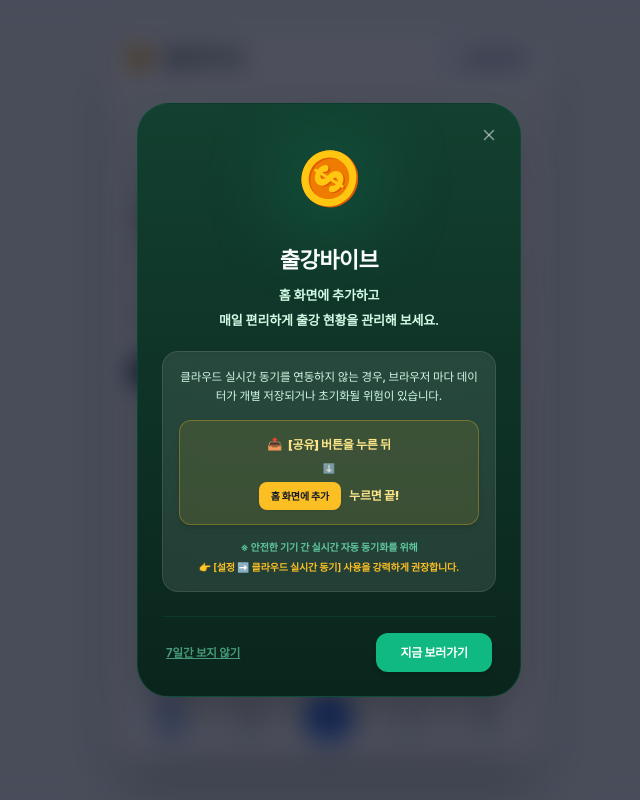
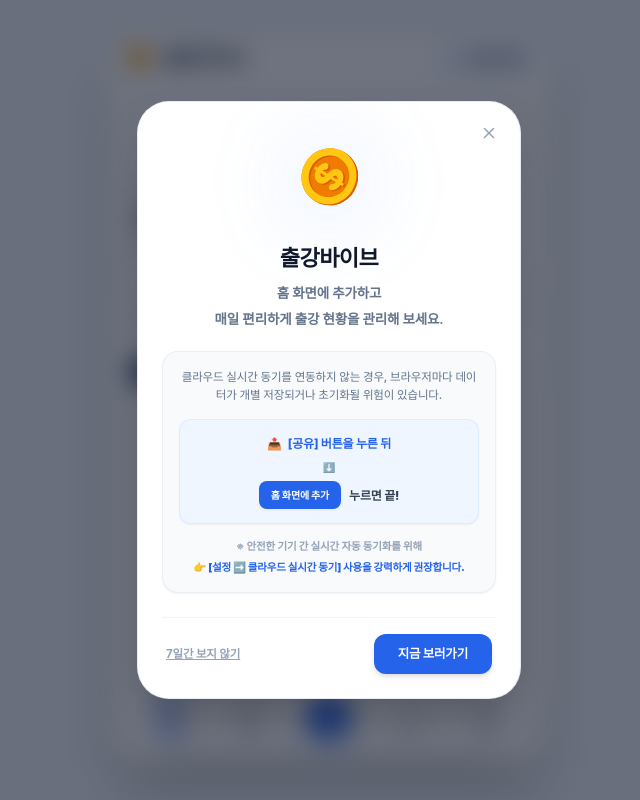
Before and after one commit to ehomekorea-netizen/lecture-payment-dashboard, a React (Vite) app: page / in a window 1280 px wide. Shown: the whole page, without its empty margins (311-951 px from the left). Built offline with nearby package versions, Linux system fonts and the light colour scheme; a web font is replaced by a local one.

Commit message:
feat: upgrade modal popups to full viewport, refine notice modal design, allow optional emoji preset selection, fix preset ratios rendering in stats breakdown, and clean sponsor subtitles

```diff
--- a/src/App.jsx
+++ b/src/App.jsx
@@ -1182,7 +1182,14 @@ ${aiText}
       isPaid: false,
       taxRate: '3.3%',
       taxBase: 'LectureOnly',
-      customTax: 0
+      customTax: 0,
+      _newPresetName: '',
+      _newPresetRate: '',
+      _newPresetRole: 'Main',
+      _newPresetTax: '3.3%',
+      _newPresetEmoji: null,
+      _showEmojiPicker: false,
+      _tab: 'record'
     });
   };
 
@@ -1280,7 +1287,14 @@ ${aiText}
       isPaid: lecture.isPaid,
       taxRate: lecture.taxRate || '3.3%',
       taxBase: lecture.taxBase || 'LectureOnly',
-      customTax: lecture.customTax || 0
+      customTax: lecture.customTax || 0,
+      _tab: 'record',
+      _newPresetName: '',
+      _newPresetRate: '',
+      _newPresetRole: 'Main',
+      _newPresetTax: '3.3%',
+      _newPresetEmoji: null,
+      _showEmojiPicker: false
     });
 
     setIsAddModalOpen(true);
@@ -2301,27 +2315,18 @@ function doPost(e) {
               <div className="bg-white p-5 rounded-[24px] border border-slate-200/60 shadow-sm flex flex-col gap-3">
                 <div>
                   <h4 className="text-[15px] font-black text-slate-800">주요 주관사별 비중</h4>
-                  <p className="text-[11.5px] text-slate-400 mt-0.5 font-semibold">매출 기여도 기준 정렬</p>
+                  <p className="text-[11.5px] text-slate-400 mt-0.5 font-semibold">기여도 기준 정렬</p>
                 </div>
                 {statsYearLectures.length === 0 ? (
                   <div className="text-[12px] text-slate-400 text-center py-10 font-bold">데이터가 없습니다.</div>
                 ) : (
                   <div className="flex flex-col gap-3">
-                    {statsSortedInsts.map((inst, i) => {
-                        const isPreset = presets.some(p => p.name === inst.name);
+                     {statsSortedInsts.map((inst, i) => {
                         return (
                           <div key={i} className="flex flex-col gap-1.5">
                             <div className="flex justify-between items-center text-[12px] font-bold">
-                              <span className="text-slate-700">{isPreset ? `⭐ ${inst.name}` : inst.name}</span>
-                              {!isPreset && (
-                                <span className="text-slate-500">{Math.round(inst.pct)}% ({formatWon(inst.val)}원)</span>
-                              )}
-                            </div>
-                            <div className="w-full h-3 bg-slate-50 rounded-full overflow-hidden border border-slate-100">
-                              <div
-                                className="h-full bg-indigo-500 rounded-full"
-                                style={{ width: `${inst.pct}%`, opacity: 1 - (i * 0.15) }}
-                              />
+                              <span className="text-slate-700">{inst.name}</span>
+                              <span className="text-slate-500">{Math.round(inst.pct)}% ({formatWon(inst.val)}원)</span>
                             </div>
                           </div>
                         );
@@ -2622,7 +2627,14 @@ function doPost(e) {
                         isPaid: false,
                         taxRate: '3.3%',
                         taxBase: 'LectureOnly',
-                        customTax: 0
+                        customTax: 0,
+                        _newPresetName: '',
+                        _newPresetRate: '',
+                        _newPresetRole: 'Main',
+                        _newPresetTax: '3.3%',
+                        _newPresetEmoji: null,
+                        _showEmojiPicker: false,
+                        _tab: 'record'
                       });
                       setIsAddModalOpen(true);
                     }}
@@ -2665,10 +2677,8 @@ function doPost(e) {
           [MODAL 3]: Add/Edit Lecture Modal — Redesigned with Preset Picker
          ======================================================== */}
       {isAddModalOpen && (
-        <div className="fixed inset-0 flex items-end md:items-center justify-center p-0 md:p-4 z-50 backdrop-blur-fade">
-          <div className="bg-white w-full md:max-w-md rounded-t-[32px] md:rounded-[28px] max-h-[92vh] md:max-h-none flex flex-col pb-6 md:pb-0 shadow-2xl bottom-sheet-enter md:modal-zoom-in overflow-hidden" style={{boxShadow: '0 -4px 40px rgba(31,46,91,0.18)'}}>
-            {/* Drag handle */}
-            <div className="w-12 h-1.5 bg-gray-200 rounded-full mx-auto my-3 md:hidden flex-shrink-0" />
+        <div className="fixed inset-0 flex items-stretch md:items-center justify-center p-0 md:p-4 z-50 backdrop-blur-fade">
+          <div className="bg-white w-full md:max-w-md h-full md:h-auto rounded-none md:rounded-[28px] flex flex-col pb-6 md:pb-0 shadow-2xl md:modal-zoom-in overflow-hidden" style={{boxShadow: '0 -4px 40px rgba(31,46,91,0.18)'}}>
 
             {/* Folder-Tab style Header: 직접 등록 / 즐겨찾기 선택 */}
             <div className="px-5 pt-4 pb-0 flex items-end justify-between bg-slate-100 border-b border-slate-200">
@@ -2708,7 +2718,7 @@ function doPost(e) {
                   즐겨찾기 선택 ⭐
                 </button>
               </div>
-              <button onClick={() => setIsAddModalOpen(false)} className="p-1.5 text-slate-400 hover:bg-slate-200 hover:text-slate-600 rounded-xl mb-2.5 transition">
+              <button onClick={() => setIsAddModalOpen(false)} className="p-1.5 text-blue-600 hover:bg-blue-50 rounded-xl mb-2.5 transition border-none bg-transparent cursor-pointer flex items-center justify-center">
                 <X size={18} />
               </button>
             </div>
@@ -2984,14 +2994,20 @@ function doPost(e) {
                 <div className="p-4 rounded-2xl flex flex-col gap-3" style={{background: 'linear-gradient(135deg, #EFF6FF 0%, #F0F9FF 100%)', border: '1px dashed rgba(30,58,138,0.25)'}}>
                   <span className="font-black text-[11.5px] text-[#1E3A8A]">⭐ 새 즐겨찾기 추가</span>
                   <div className="flex gap-2">
-                    <button type="button" onClick={() => setFormData(prev => ({ ...prev, _showEmojiPicker: !prev._showEmojiPicker }))} className="w-10 h-10 rounded-xl bg-white border border-blue-200 flex items-center justify-center text-lg shadow-sm flex-shrink-0">{formData._newPresetEmoji || '🌱'}</button>
+                    <button type="button" onClick={() => setFormData(prev => ({ ...prev, _showEmojiPicker: !prev._showEmojiPicker }))} className="w-10 h-10 rounded-xl bg-white border border-blue-200 flex items-center justify-center text-lg shadow-sm flex-shrink-0">
+                      {formData._newPresetEmoji || <span className="text-[10px] text-slate-400 font-extrabold">없음</span>}
+                    </button>
                     <input type="text" placeholder="기관명 입력" value={formData._newPresetName || ''} onChange={e => setFormData(prev => ({ ...prev, _newPresetName: e.target.value }))} className="flex-1 px-3 py-2 border border-blue-200 rounded-xl bg-white text-[11px] font-bold focus:outline-none focus:border-[#1E3A8A]" />
                   </div>
                   {formData._showEmojiPicker && (
-                    <div className="bg-white border border-slate-200 shadow-xl rounded-2xl p-3 grid grid-cols-5 gap-1.5">
-                      {['🌱', '💻', '🤖', '⛺', '🎒', '🏫', '👔', '🏢', '🗂️', '🏠'].map(e => (
-                        <button key={e} type="button" onClick={() => setFormData(prev => ({ ...prev, _newPresetEmoji: e, _showEmojiPicker: false }))} className="w-8 h-8 rounded-lg hover:bg-blue-50 flex items-center justify-center text-lg">{e}</button>
-                      ))}
+                    <div className="bg-white border border-slate-200 shadow-xl rounded-2xl p-3 flex flex-col gap-2 mt-1">
+                      <div className="text-[10px] text-slate-400 font-bold">이모지 선택</div>
+                      <div className="grid grid-cols-5 gap-1.5">
+                        {['🌱', '💻', '🤖', '⛺', '🎒', '🏫', '👔', '🏢', '🗂️', '🏠'].map(e => (
+                          <button key={e} type="button" onClick={() => setFormData(prev => ({ ...prev, _newPresetEmoji: e, _showEmojiPicker: false }))} className="w-8 h-8 rounded-lg hover:bg-blue-50 flex items-center justify-center text-lg">{e}</button>
+                        ))}
+                      </div>
+                      <button type="button" onClick={() => setFormData(prev => ({ ...prev, _newPresetEmoji: null, _showEmojiPicker: false }))} className="w-full py-1.5 bg-slate-100 hover:bg-slate-200 text-slate-700 text-[10px] font-bold rounded-lg transition-colors border-none mt-1 cursor-pointer">이모지 사용 안함 (❌)</button>
                     </div>
                   )}
                   <div className="grid grid-cols-2 gap-2">
@@ -2999,7 +3015,37 @@ function doPost(e) {
                     <input type="number" placeholder="시간당 단가(원)" value={formData._newPresetRate || ''} onChange={e => setFormData(prev => ({ ...prev, _newPresetRate: e.target.value }))} className="px-3 py-2 border border-blue-100 rounded-xl bg-white text-[11px] font-bold focus:outline-none" />
                   </div>
                   <select value={formData._newPresetTax || '3.3%'} onChange={e => setFormData(prev => ({ ...prev, _newPresetTax: e.target.value }))} className="px-3 py-2 bg-white border border-blue-100 rounded-xl text-[11px] font-bold"><option value="3.3%">공제세율 3.3% (기본)</option><option value="8.8%">공제세율 8.8%</option><option value="None">공제 없음 (0%)</option></select>
-                  <button type="button" onClick={() => { const name=(formData._newPresetName||'').trim(); if(!name){alert('기관명을 입력해 주세요.');return;} const emoji=formData._newPresetEmoji||'🌱'; setPresets(prev=>[...prev,{id:`p-${Date.now()}`,name:`${emoji} ${name}`,role:formData._newPresetRole||'Main',rate:Number(formData._newPresetRate)||100000,classes:2,transportFee:0,taxRate:formData._newPresetTax||'3.3%'}]); setFormData(prev=>({...prev,_newPresetName:'',_newPresetRate:'',_newPresetRole:'Main',_newPresetTax:'3.3%',_newPresetEmoji:'🌱',_showEmojiPicker:false})); alert('즐겨찾기가 저장되었습니다!'); }} className="w-full py-2.5 bg-[#1E3A8A] hover:bg-[#0F172A] text-white font-black rounded-xl text-[11.5px] shadow-sm transition">새 즐겨찾기 추가 저장</button>
+                  <button type="button" onClick={() => {
+                    const name = (formData._newPresetName || '').trim();
+                    if (!name) {
+                      alert('기관명을 입력해 주세요.');
+                      return;
+                    }
+                    const emoji = formData._newPresetEmoji;
+                    const finalName = emoji ? `${emoji} ${name}` : name;
+                    setPresets(prev => [
+                      ...prev,
+                      {
+                        id: `p-${Date.now()}`,
+                        name: finalName,
+                        role: formData._newPresetRole || 'Main',
+                        rate: Number(formData._newPresetRate) || 100000,
+                        classes: 2,
+                        transportFee: 0,
+                        taxRate: formData._newPresetTax || '3.3%'
+                      }
+                    ]);
+                    setFormData(prev => ({
+                      ...prev,
+                      _newPresetName: '',
+                      _newPresetRate: '',
+                      _newPresetRole: 'Main',
+                      _newPresetTax: '3.3%',
+                      _newPresetEmoji: null,
+                      _showEmojiPicker: false
+                    }));
+                    alert('즐겨찾기가 저장되었습니다!');
+                  }} className="w-full py-2.5 bg-[#1E3A8A] hover:bg-[#0F172A] text-white font-black rounded-xl text-[11.5px] shadow-sm transition border-none cursor-pointer">새 즐겨찾기 추가 저장</button>
                 </div>
               </div>
             )}
@@ -3011,20 +3057,17 @@ function doPost(e) {
           [MODAL 4]: AI Scan Modal (Desktop: centered / Mobile: Bottom Sheet)
          ======================================================== */}
       {isAiModalOpen && (
-        <div className="fixed inset-0 flex items-end md:items-center justify-center p-0 md:p-4 z-50 backdrop-blur-fade">
-          <div className="bg-white w-full md:max-w-xl rounded-t-[32px] md:rounded-[28px] max-h-[90vh] overflow-y-auto flex flex-col pb-8 md:pb-0 shadow-2xl bottom-sheet-enter md:modal-zoom-in" style={{boxShadow: '0 -4px 40px rgba(31,46,91,0.18)'}}>
-            {/* drag handle for mobile */}
-            <div className="w-12 h-1.5 bg-gray-200 rounded-full mx-auto my-3 md:hidden flex-shrink-0" />
-
-
-            <div className="p-5 border-b border-indigo-100 flex items-center justify-between bg-gradient-to-r from-slate-900 via-indigo-950 to-slate-900 text-white">
-              <h3 className="text-[16px] font-black text-white flex items-center gap-2">
-                <svg width="20" height="20" viewBox="0 0 24 24" fill="none" xmlns="http://www.w3.org/2000/svg" className="text-blue-400 animate-pulse animate-duration-1000">
+        <div className="fixed inset-0 flex items-stretch md:items-center justify-center p-0 md:p-4 z-50 backdrop-blur-fade">
+          <div className="bg-white w-full md:max-w-xl h-full md:h-auto rounded-none md:rounded-[28px] overflow-y-auto flex flex-col pb-8 md:pb-0 shadow-2xl md:modal-zoom-in" style={{boxShadow: '0 -4px 40px rgba(31,46,91,0.18)'}}>
+
+
+            <div className="p-5 border-b border-slate-100 flex items-center justify-between bg-white text-slate-800">
+              <h3 className="text-[16px] font-black text-slate-800 flex items-center gap-2">
+                <svg width="20" height="20" viewBox="0 0 24 24" fill="none" xmlns="http://www.w3.org/2000/svg" className="text-blue-500 animate-pulse animate-duration-1000">
                   <defs>
                     <linearGradient id="gemini-logo-grad-modal" x1="0%" y1="0%" x2="100%" y2="100%">
-                      <stop offset="0%" stopColor="#93C5FD" />
-                      <stop offset="50%" stopColor="#3B82F6" />
-                      <stop offset="100%" stopColor="#8B5CF6" />
+                      <stop offset="0%" stopColor="#2563EB" />
+                      <stop offset="100%" stopColor="#3B82F6" />
                     </linearGradient>
                   </defs>
                   <path d="M12 2C12 2 12.3 8.5 4 12C12.3 12 12 22 12 22C12 22 11.7 12 20 12C11.7 8.5 12 2 12 2Z" fill="url(#gemini-logo-grad-modal)" />
@@ -3036,7 +3079,7 @@ function doPost(e) {
                   setIsAiModalOpen(false);
                   setIsAiVerifying(false);
                 }}
-                className="p-1.5 text-indigo-200 hover:text-white hover:bg-white/10 rounded-lg transition"
+                className="p-1.5 text-[#2563EB] hover:bg-blue-50 rounded-xl transition border-none bg-transparent cursor-pointer flex items-center justify-center"
               >
                 <X size={18} />
               </button>
@@ -3551,12 +3594,12 @@ function doPost(e) {
 
       {/* ── [MODAL 8]: 최초 안내 공지사항 모달 (홈 화면 추가 권장) ── */}
       {isNoticeOpen && (
-        <div className="fixed inset-0 z-50 flex items-center justify-center p-4 backdrop-blur-md bg-slate-950/70 animate-fade-in">
-          <div className="bg-gradient-to-b from-[#134030] to-[#0a251c] w-full max-w-sm rounded-[32px] shadow-2xl overflow-hidden relative flex flex-col items-center p-6 border border-emerald-800/40">
+        <div className="fixed inset-0 z-50 flex items-center justify-center p-4 backdrop-blur-md bg-slate-900/60 animate-fade-in">
+          <div className="bg-white w-full max-w-sm rounded-[32px] shadow-2xl overflow-hidden relative flex flex-col items-center p-6 border border-slate-200/80">
             {/* Close Button X */}
             <button
               onClick={handleCloseNotice}
-              className="absolute top-4 right-4 p-1.5 text-white/50 hover:text-white rounded-full hover:bg-white/10 transition border-none bg-transparent cursor-pointer animate-fade-in"
+              className="absolute top-4 right-4 p-1.5 text-slate-400 hover:text-slate-600 hover:bg-slate-100 rounded-full transition border-none bg-transparent cursor-pointer animate-fade-in flex items-center justify-center"
               aria-label="닫기"
             >
               <X size={18} />
@@ -3564,59 +3607,59 @@ function doPost(e) {
 
             {/* Logo: Coin Lottie (no bg container, centered) */}
             <div className="my-3 flex items-center justify-center relative">
-              <div className="absolute w-24 h-24 bg-emerald-500/20 blur-2xl rounded-full pointer-events-none" />
+              <div className="absolute w-24 h-24 bg-blue-500/10 blur-2xl rounded-full pointer-events-none" />
               <StableLottie path="/lottie/Fake 3D vector coin.json" className="w-[88px] h-[88px] relative z-10" />
             </div>
 
             {/* Title */}
-            <h3 className="text-white text-[22px] font-black tracking-tight mt-2 text-center">
+            <h3 className="text-[#0F172A] text-[22px] font-black tracking-tight mt-2 text-center">
               출강바이브
             </h3>
 
             {/* Description */}
-            <div className="text-center mt-3 px-1 flex flex-col gap-1 text-[13px] text-emerald-100 font-semibold leading-relaxed">
+            <div className="text-center mt-3 px-1 flex flex-col gap-1 text-[13.5px] text-slate-500 font-semibold leading-relaxed">
               <p>홈 화면에 추가하고</p>
               <p>매일 편리하게 출강 현황을 관리해 보세요.</p>
             </div>
 
             {/* Guidance Content Card */}
-            <div className="w-full bg-white/10 backdrop-blur-md border border-white/10 rounded-2xl p-4 flex flex-col gap-3.5 mt-5 shadow-inner">
-              <p className="text-[11.5px] text-emerald-100 font-medium leading-relaxed text-center">
-                클라우드 실시간 동기를 연동하지 않는 경우, 브라우저 마다 데이터가 개별 저장되거나 초기화될 위험이 있습니다.
+            <div className="w-full bg-slate-50 border border-slate-200/60 rounded-2xl p-4 flex flex-col gap-3.5 mt-5 shadow-sm">
+              <p className="text-[11.5px] text-slate-500 font-medium leading-relaxed text-center">
+                클라우드 실시간 동기를 연동하지 않는 경우, 브라우저마다 데이터가 개별 저장되거나 초기화될 위험이 있습니다.
               </p>
 
-              {/* CTA Instruction - High Contrast Amber Theme */}
-              <div className="bg-amber-400/10 rounded-xl p-3.5 flex flex-col gap-1.5 items-center justify-center border border-amber-400/30 shadow-md">
-                <div className="flex items-center gap-1.5 text-[12px] font-black text-amber-200">
+              {/* CTA Instruction - High Contrast Blue Theme */}
+              <div className="bg-blue-50 rounded-xl p-3.5 flex flex-col gap-1.5 items-center justify-center border border-blue-100/85 shadow-sm">
+                <div className="flex items-center gap-1.5 text-[12px] font-extrabold text-[#2563EB]">
                   <span className="text-xs">📤</span>
                   <span>[공유] 버튼을 누른 뒤</span>
                 </div>
-                <div className="text-[10px] text-amber-400/80 font-black">⬇️</div>
+                <div className="text-[10px] text-blue-400 font-black">⬇️</div>
                 <div className="flex items-center gap-2">
-                  <span className="bg-amber-400 text-slate-900 text-[10px] font-extrabold px-3 py-1.5 rounded-lg shadow-sm">
+                  <span className="bg-[#2563EB] text-white text-[10px] font-extrabold px-3 py-1.5 rounded-lg shadow-sm">
                     홈 화면에 추가
                   </span>
-                  <span className="text-[12px] font-black text-amber-200">누르면 끝!</span>
+                  <span className="text-[12px] font-extrabold text-slate-700">누르면 끝!</span>
                 </div>
               </div>
 
-              <p className="text-[10px] text-emerald-300/80 font-bold leading-relaxed text-center">
+              <p className="text-[10.5px] text-slate-400 font-bold leading-relaxed text-center">
                 ※ 안전한 기기 간 실시간 자동 동기화를 위해
-                <span className="block mt-1 text-amber-400">👉 [설정 ➡️ 클라우드 실시간 동기] 사용을 강력하게 권장합니다.</span>
+                <span className="block mt-1 text-[#2563EB] font-black">👉 [설정 ➡️ 클라우드 실시간 동기] 사용을 강력하게 권장합니다.</span>
               </p>
             </div>
 
             {/* Footer Buttons */}
-            <div className="w-full flex items-center justify-between mt-6 border-t border-emerald-800/30 pt-4 px-1">
+            <div className="w-full flex items-center justify-between mt-6 border-t border-slate-100 pt-4 px-1">
               <button
                 onClick={handleHide7Days}
-                className="text-emerald-300/60 hover:text-emerald-200 text-[11.5px] font-bold underline transition border-none bg-transparent cursor-pointer"
+                className="text-slate-400 hover:text-slate-600 text-[11.5px] font-bold underline transition border-none bg-transparent cursor-pointer"
               >
                 7일간 보지 않기
               </button>
               <button
                 onClick={handleCloseNotice}
-                className="bg-[#10B981] hover:bg-[#059669] text-white text-[12px] font-black px-6 py-2.5 rounded-xl transition shadow-md border-none active:scale-95 min-w-[110px] text-center"
+                className="bg-[#2563EB] hover:bg-[#1D4ED8] text-white text-[12.5px] font-black px-6 py-2.5 rounded-xl transition shadow-md border-none active:scale-95 min-w-[110px] text-center cursor-pointer"
               >
                 지금 보러가기
               </button>
```
